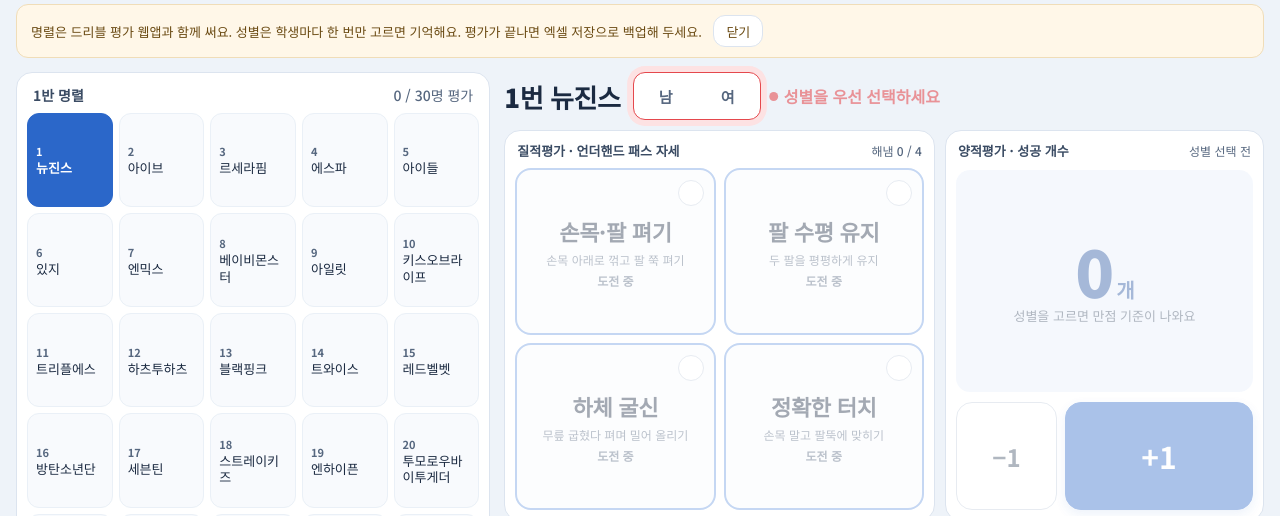
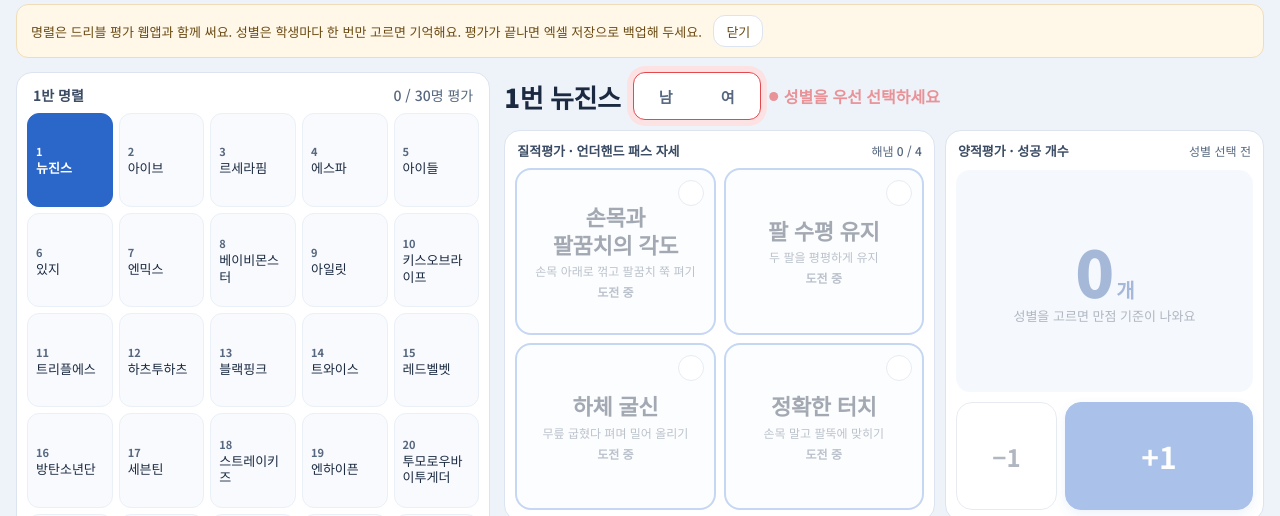
Before and after one commit to kwan1850-rgb/volleyball, a plain HTML site: page index.html in a window 1280 px wide. Shown: the part 67-583 px from the top of the page. Drawn offline with Linux system fonts and the light colour scheme.

Commit message:
Add files via upload

```diff
--- a/index.html
+++ b/index.html
@@ -73,7 +73,7 @@ header{flex-shrink:0;background:var(--card);border-bottom:1px solid var(--line);
 .sec .st span{font-weight:500;color:var(--muted);font-size:12px}
 .tiles{flex:1;min-height:0;display:grid;grid-template-columns:repeat(2,minmax(0,1fr));grid-template-rows:repeat(2,minmax(0,1fr));gap:8px}
 .tile{border:2px solid #6E9BE0;background:#F8FAFD;border-radius:16px;display:flex;flex-direction:column;align-items:center;justify-content:center;gap:4px;position:relative;padding:8px;min-height:96px;transition:background .12s,border-color .12s}
-.tile .kw{font-size:22px;font-weight:700;color:var(--ink);letter-spacing:-.3px}
+.tile .kw{font-size:22px;font-weight:700;color:var(--ink);letter-spacing:-.3px;text-align:center;word-break:keep-all;line-height:1.25;padding:0 18px}
 .tile .sub{font-size:12px;color:var(--muted)}
 .tile .ck{position:absolute;top:10px;right:10px;width:26px;height:26px;border-radius:13px;border:1.5px solid #C3CEDD;background:#fff;display:flex;align-items:center;justify-content:center}
 .tile .ck svg{opacity:0}
@@ -203,7 +203,7 @@ td.l{text-align:left;white-space:normal;min-width:140px;line-height:1.55;font-si
 <script>
 /* ---------- 평가 기준 (여기 숫자만 바꾸면 점수가 바뀜) ---------- */
 var EL = [
-  {kw:'손목·팔 펴기', sub:'손목 아래로 꺾고 팔 쭉 펴기',   good:'손목을 아래로 꺾고 두 팔을 끝까지 곧게 펴서 공을 받는 동작을 정확하게 수행함', goal:'손목을 꺾어 팔 펴기'},
+  {kw:'손목과 팔꿈치의 각도', sub:'손목 아래로 꺾고 팔꿈치 쭉 펴기', good:'손목을 아래로 꺾고 팔꿈치를 곧게 펴서 공을 받기 좋은 팔 각도를 정확하게 유지함', goal:'손목과 팔꿈치 각도 유지'},
   {kw:'팔 수평 유지', sub:'두 팔을 평평하게 유지',         good:'두 팔을 수평으로 유지하여 공이 가는 방향을 안정적으로 조절함',                  goal:'팔 수평 유지'},
   {kw:'하체 굴신',    sub:'무릎 굽혔다 펴며 밀어 올리기',  good:'무릎을 굽혔다 펴는 하체의 힘을 이용하여 공을 부드럽게 밀어 올림',              goal:'하체 굴신 활용'},
   {kw:'정확한 터치',  sub:'손목 말고 팔뚝에 맞히기',       good:'손목이 아닌 팔뚝에 공을 정확하게 맞혀 안정적으로 패스함',                     goal:'팔뚝에 정확히 맞히기'}
@@ -247,7 +247,7 @@ function makeSentence(ch, v){
   var good=[], goal=[];
   for(var i=0;i<N;i++){ if(ch[i]===true) good.push(EL[i].good); else goal.push(EL[i].goal); }
   var out = OPEN[(v||0)%OPEN.length];
-  if(good.length===N) return out + joinGood(good.slice(0,2)) + '. 팔 펴기·팔 수평 유지·하체 굴신·정확한 터치를 고루 갖추어 언더핸드 패스를 안정적으로 수행함.';
+  if(good.length===N) return out + joinGood(good.slice(0,2)) + '. 손목과 팔꿈치의 각도, 팔 수평 유지, 하체 굴신, 정확한 터치를 고루 갖추어 언더핸드 패스를 안정적으로 수행함.';
   if(good.length) out += joinGood(good) + '.';
   else out += '기본 자세를 차근차근 익힘.';
   if(goal.length){ var g = goal.length>3 ? goal.slice(0,3).join(', ')+' 등' : goal.join(', '); out += ' ' + g + '에 꾸준히 도전하며 감각을 익힘.'; }
```
